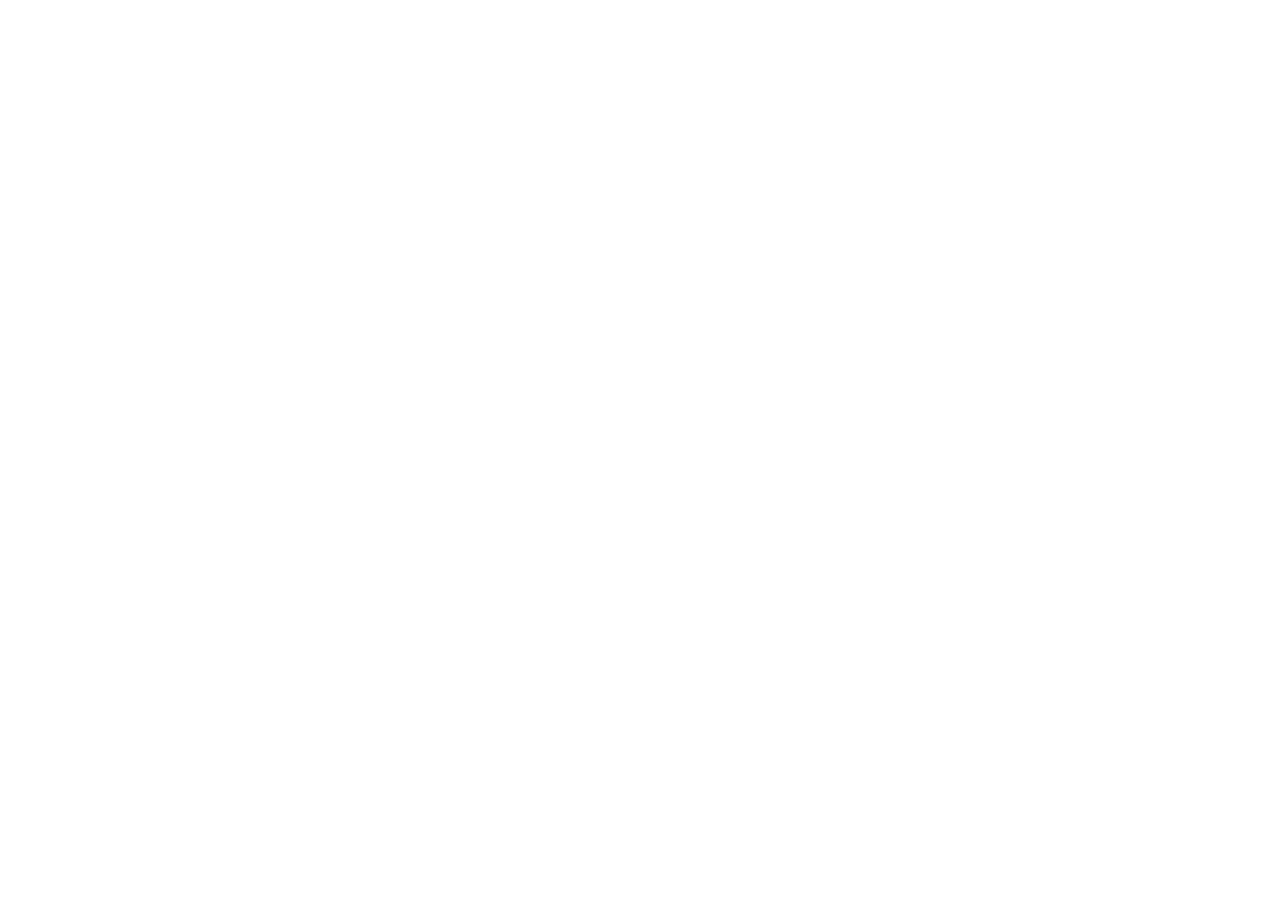
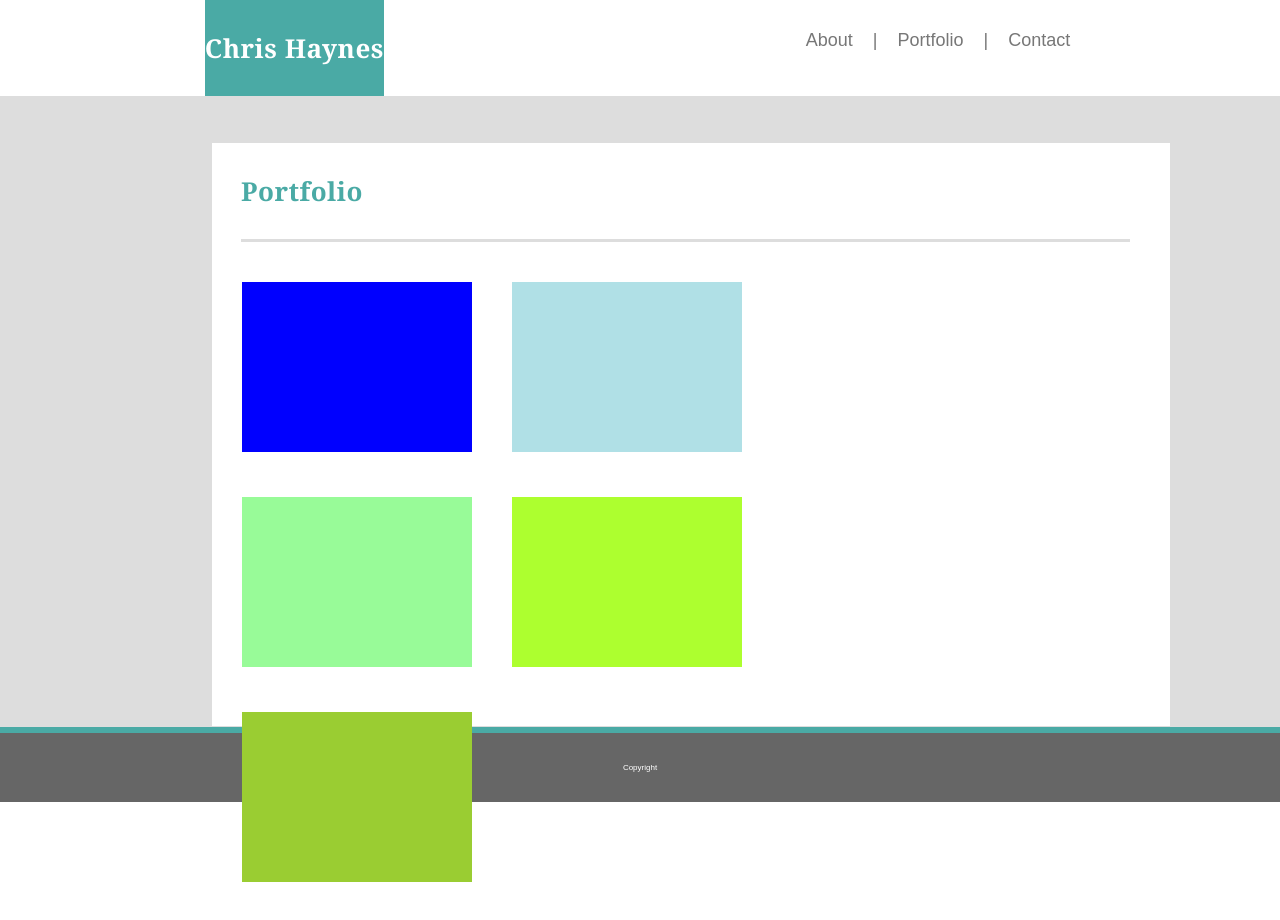
Before and after one commit to r-chris-haynes/Basic-Portfolio, a plain HTML site: page portfolio.html in a window 1280 px wide. Shown: the top 920 px of the page. Before the commit the page ends 800 px from the top, so only its background shows below. Drawn offline with Linux system fonts and the light colour scheme.

Commit message:
updatedHW

```diff
--- a/assets/css/style.css
+++ /dev/null
@@ -1,78 +0,0 @@
-body {
-    background-color: #ffffff;
-    margin: 0;
-    padding: 0;
-    font-family: "Georgia","Times","Times New Roman","serif";
-    color: #777777;
-}
-
-header {
-    background-color: #4aaaa5;
-    color: white;
-    font-size: 26px;
-    font-weight: bold;
-    margin: 0;
-    margin-left: 15%;
-    margin-right: 60%;
-    padding-top: 30px;
-    padding-bottom: 30px;
-    text-align: center;
-
-}
-
-.APC {
-    background-color: #ffffff;
-    border-bottom-color: #cccccc;
-    margin: 0;
-    margin-right: 15%;
-    margin-left: 100%;
-    padding-top: 30px;
-    padding-bottom: 30px;
-    width: 30px;
-    position: absolute;
-
-
-
-
-
-
-
-}
-
-#About{
-    width: 5px;
-    top: 0;
-    right: 30%;
-
-
-
-
-
-
-}
-
-#Portfolio{
-    width: 5px;
-    top: 0;
-    right: 20%;
-
-
-
-
-
-
-    }
-
-#Contact{
-    width: 5px;
-    top: 0;
-    right: 10%;
-
-
-}
-
-
-h1 {
-   color: #4aaaa5 ;
-   margin-left: 15%;
-}
--- /dev/null
+++ b/assets/css/style2.css
@@ -0,0 +1,187 @@
+* {
+    margin: 0;
+    box-sizing: border-box
+}
+
+html, body {
+    height: 100%;
+    margin: 0;
+}
+
+.MainH {
+    background-color: white;
+
+}
+
+
+.Header {
+    top: 0;
+    margin-top: 0;
+    background-color: #4aaaa5;
+    color: white;
+    font-family: Georgia, Times, Times New Roman, serif;
+    font-weight: bold;
+    font-size: 26px;
+    letter-spacing: .5px;
+    margin: 0;
+    margin-left: 16%;
+    margin-right: 70%;
+    padding-top: 30px;
+    padding-bottom: 30px;
+    text-align: center;
+    position: relative;
+}
+
+.Header2 {
+    font-family: Arial, Hevetica Neue, Helvetica, sans-serif;
+    font-size: 18px;
+    position: absolute;
+    top: 0;
+    margin-top: 0;
+    right: 16%;
+    text-align: center;
+    padding-top: 30px;
+    padding-bottom: 30px;
+    color: #777777;
+
+}
+
+.Heading {
+    font-size: 26px;
+    font-weight: bold;
+    font-family: Georgia, Times, Times New Roman, serif;
+    color: #4aaaa5;
+   letter-spacing: .5px;
+    margin-left:3%;
+    padding-top: 30px;
+    padding-bottom: 30px;
+    border-bottom-style: solid;
+    border-width: 3px;
+    border-color: #dddddd;
+    margin-right: 40px;
+
+}
+
+.Outer-C {
+    background-image: href= "gravel.png";
+    background-color: #dddddd;
+    padding-top: 16px;
+}
+
+
+
+
+.Container {
+    width: 960px;
+    height: 585px;
+    margin-top: 30px;
+    background-color:#ffffff;
+    border-style: solid;
+    border-color: #dddddd;
+    border-width: 1px;
+    position: relative;
+    left: 16.5%;
+}
+
+.Me-Pic {
+    float: left;
+    margin-top: 30px;
+    margin-right: 30px;
+    margin-left: 30px;
+
+
+}
+
+.Main-P{
+    font-family: Arial, Hevetica Neue, Helvetica, sans-serif;
+    font-size: 18px;
+    color: #777777;
+    line-height: 36px;
+    margin-top: 30px;
+    margin-left: 30px;
+    margin-right: 30px;
+
+}
+
+.NEBox {
+    height: 30px;
+    margin-left: 3%;
+    margin-right: 3%;
+    border-style: solid;
+    border-width: 1px;
+    border-color: #dddddd;
+
+}
+
+#Message-Box {
+    height: 200px;
+    margin-left: 3%;
+    margin-right: 3%;
+    border-style: solid;
+    border-width: 1px;
+    border-color: #dddddd;
+
+}
+
+.PBox {
+    height: 170px;
+    width: 230px;
+    margin-top: 40px;
+    margin-bottom: 45px;
+    margin-left: 30px;
+
+}
+
+#Hang {
+    background-color: blue;
+    position: relative;
+
+}
+
+#RpgBox {
+    background-color: powderblue;
+    position: relative;
+    bottom: 215px;
+    left: 270px;
+}
+
+#Trivia {
+    background-color: palegreen;
+    position: relative;
+    bottom: 215px;
+    }
+
+#RIW {
+    background-color: greenyellow;
+    position: relative;
+    bottom: 430px;
+    left: 270px;
+
+}
+
+#RPS {
+    background-color: yellowgreen;
+    position: relative;
+    bottom: 430px;
+}
+
+.Footer {
+    font-family: Arial, Hevetica Neue, Helvetica, sans-serif;
+    font-size: 8px;
+    text-align: center;
+
+    bottom: 0;
+    margin-bottom: 0;
+    color: white;
+    margin-left: 0%;
+    margin-right: 0%;
+    padding-top: 30px;
+    padding-bottom: 30px;
+    background-color: #666666;
+    border-top-style: solid;
+    border-width: 6px;
+    border-color: #4aaaa5;
+    height: 30 px;
+
+
+}
--- a/portfolio.html
+++ b/portfolio.html
@@ -0,0 +1,37 @@
+<!DOCTYPE html>
+<html>
+<head>
+    <title>Chris Haynes Porfolio</title>
+    <link rel="stylesheet" type="text/css" href="assets/css/style2.css">
+</head>
+</html>
+<body>
+
+    <div class="page-wrap">
+
+        <div class="MainH">
+        <div class="Header">Chris Haynes</div>
+        <div class="Header2">
+            <pre class="Header2">About    |    Portfolio    |    Contact </pre>
+        </div>
+    </div>
+
+    <div class="Outer-C">
+            <div class="Container">
+            <h1 class="Heading">Portfolio</h1>
+
+            <div>
+                <div class="PBox" id="Hang"></div>
+                <div class="PBox" id="RpgBox"></div>
+                <div class="PBox" id= "Trivia"></div>
+                <div class="PBox" id="RIW"></div>
+                <div class="PBox" id="RPS"></div>
+            </div>
+            </div>
+        </div>
+    </div>
+
+        <div class="Footer">Copyright</div>
+
+</body>
+</html>
```
Also changed, not shown: contact.html (+33 -0 lines), index.html (+18 -48 lines), assets/images/Photo on 3-5-19 at 6.21 PM (1).jpg (added), assets/images/Photo on 3-5-19 at 6.21 PM.jpg (renamed from Photo on 3-5-19 at 6.21 PM.jpg), assets/images/gravel.png (added), 2 other files.
